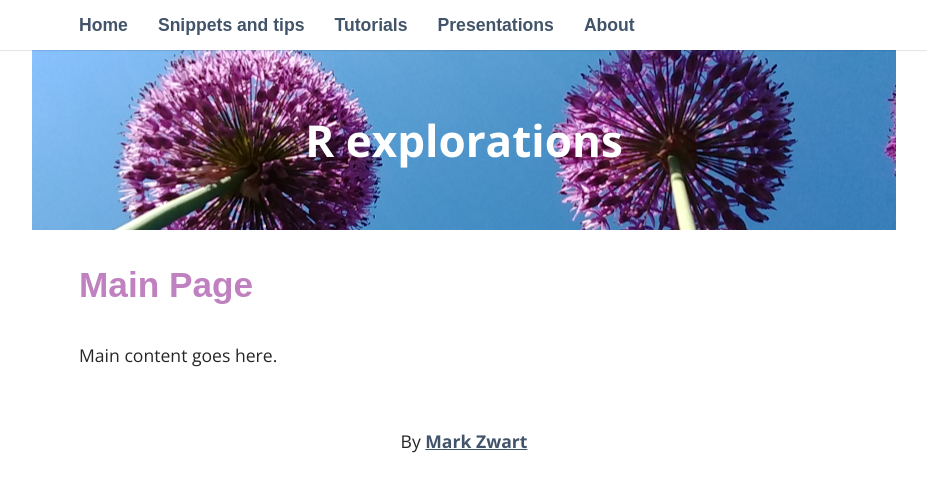
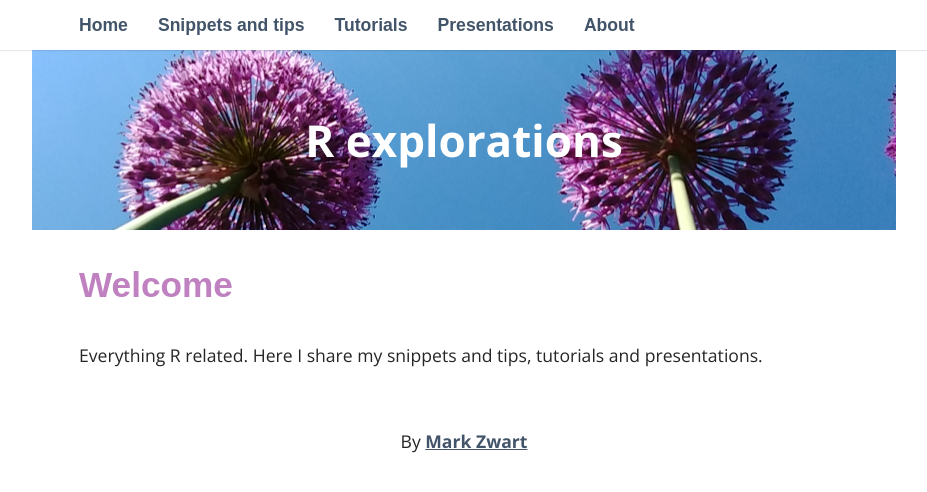
Before and after one commit to mark-me/mark-me.github.io, a Jekyll site: the page built from index.html, in a window 1280 px wide. Shown: the top 492 px of the page, without its empty margins (176-1103 px from the left). Built offline with Jekyll 4.4.1, drawn with Linux system fonts in a browser that asks for light colours; some web fonts are replaced.

Commit message:
WordPress migration

```diff
--- a/index.html
+++ b/index.html
@@ -2,6 +2,6 @@
 layout: default
 ---
 
-  <h2>Main Page</h2>
+  <h2>Welcome</h2>
 
-  Main content goes here.
+  Everything R related. Here I share my snippets and tips, tutorials and presentations.
```
